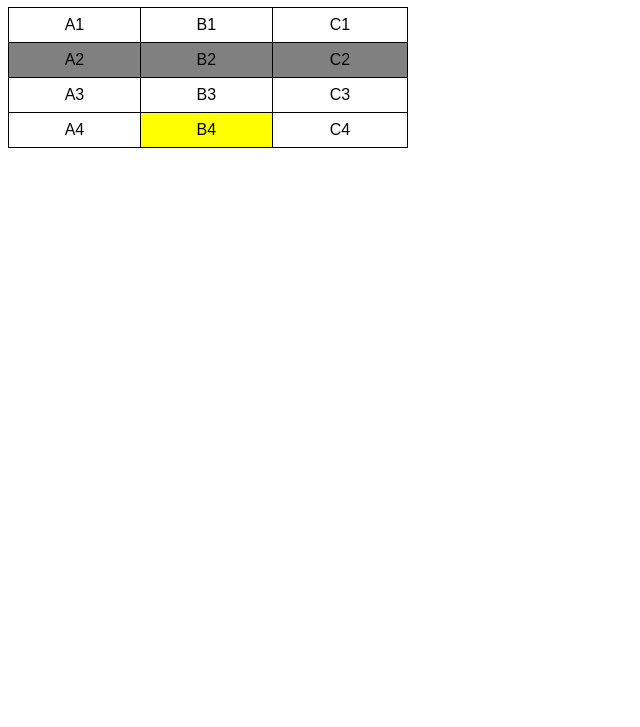
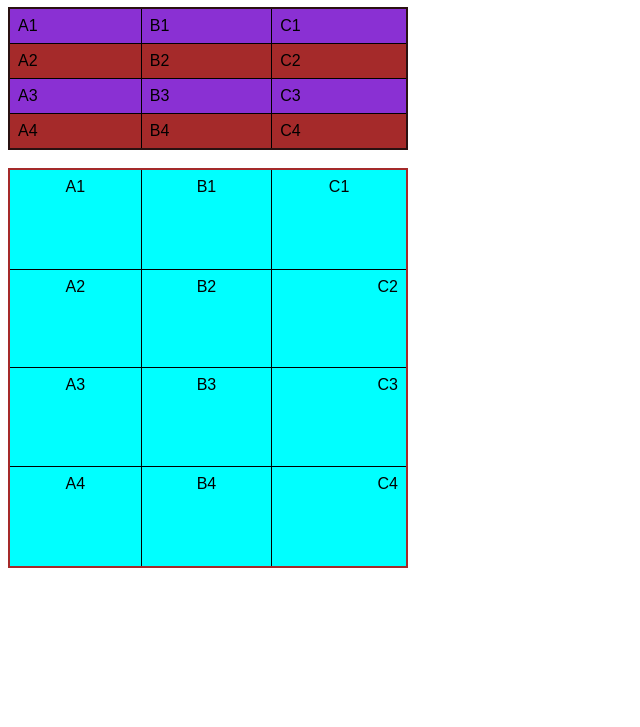
Before and after one commit to alexandremp82/html-css, a plain HTML site: page exercicios/ex023/tabela001.html in a window 1280 px wide. Shown: the part 73-800 px from the top of the page, without its empty margins (0-640 px from the left). Drawn offline with Linux system fonts and the light colour scheme.

Commit message:
Update tabela001.html

```diff
--- a/exercicios/ex023/tabela001.html
+++ b/exercicios/ex023/tabela001.html
@@ -9,22 +9,45 @@
         body{
             font-family: Arial, Helvetica, sans-serif;
         }
+        h1{
+            color: rgb(26, 17, 14);
 
-        table{
+        }
+
+        #tabela1{
             width: 400px;
             border-collapse: collapse;
+            border: 2px solid rgb(41, 17, 17);
+
         }
-        tr.linha{
-            background-color: gray;
+        tr.linha0{
+            background-color: rgb(138, 48, 211);
+        }
+        tr.linha1{
+            background-color: brown;
         }
 
-        td{
+        table#tabela1 td{
             border: 1px solid black;
             padding: 8px;
-            text-align: center;
+            text-align: middle;/* alinhamento horizontal*/
+
         }
-        td.dado{
-            background-color: yellow;
+        #tabela2{
+            width: 400px;
+            height: 400px;
+            border-collapse: collapse;
+            border: 2px solid brown;
+        }
+        table#tabela2 td{
+            border: 1px solid black;
+            background-color: aqua;
+            padding: 8px;
+            text-align: center;/* alinhamento horizontal*/
+            vertical-align: top;/* alinhamento vertical*/
+        }
+        table#tabela2 .numero{
+            text-align: right;
         }
     </style>
 </head>
@@ -37,26 +60,51 @@
             TABLE HEADER = cabeçalho de tabela
             TABLE DATA = dado de tabela
     -->
-    <table>
-        <tr>
+    <table id="tabela1">
+        <tr class="linha0">
             <td>A1</td>
             <td>B1</td>
             <td>C1</td>
         </tr>
-        <tr class="linha">
+        <tr class="linha1">
             <td>A2</td>
             <td>B2</td>
             <td>C2</td>
         </tr>
-        <tr>
+        <tr class="linha0">
             <td>A3</td>
             <td>B3</td>
             <td>C3</td>
         </tr>
-        <tr>
+        <tr class="linha1">
             <td>A4</td>
-            <td class="dado">B4</td>
+            <td>B4</td>
             <td>C4</td>
+        </tr>
+
+    </table>
+    <br>
+
+    <table id="tabela2">
+        <tr class="linha2">
+            <td>A1</td>
+            <td>B1</td>
+            <td>C1</td>
+        </tr>
+        <tr class="linha3">
+            <td>A2</td>
+            <td>B2</td>
+            <td class="numero">C2</td>
+        </tr>
+        <tr class="linha2">
+            <td>A3</td>
+            <td>B3</td>
+            <td class="numero">C3</td>
+        </tr>
+        <tr class="linha3">
+            <td>A4</td>
+            <td>B4</td>
+            <td class="numero">C4</td>
         </tr>
 
     </table>
```
